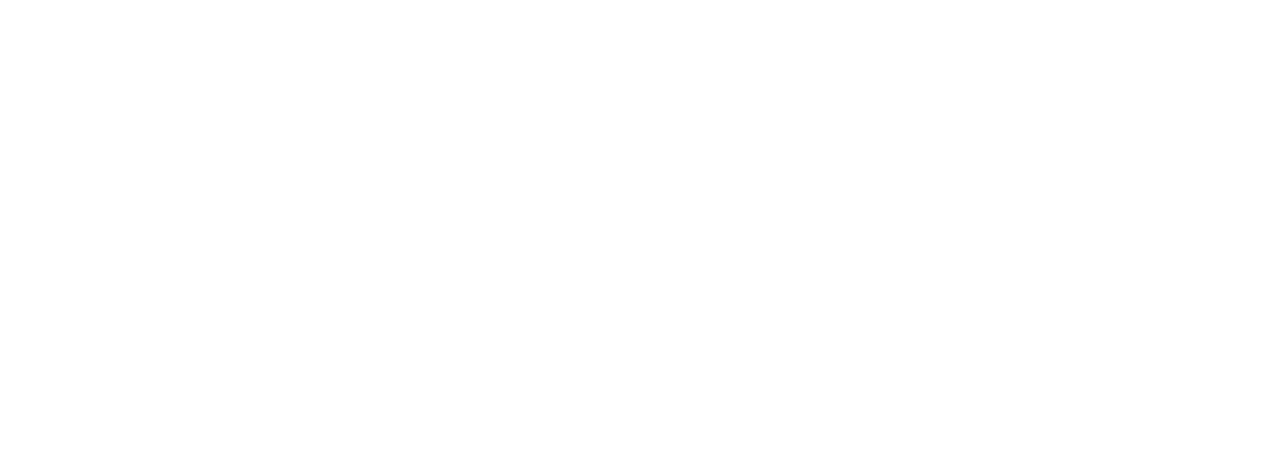
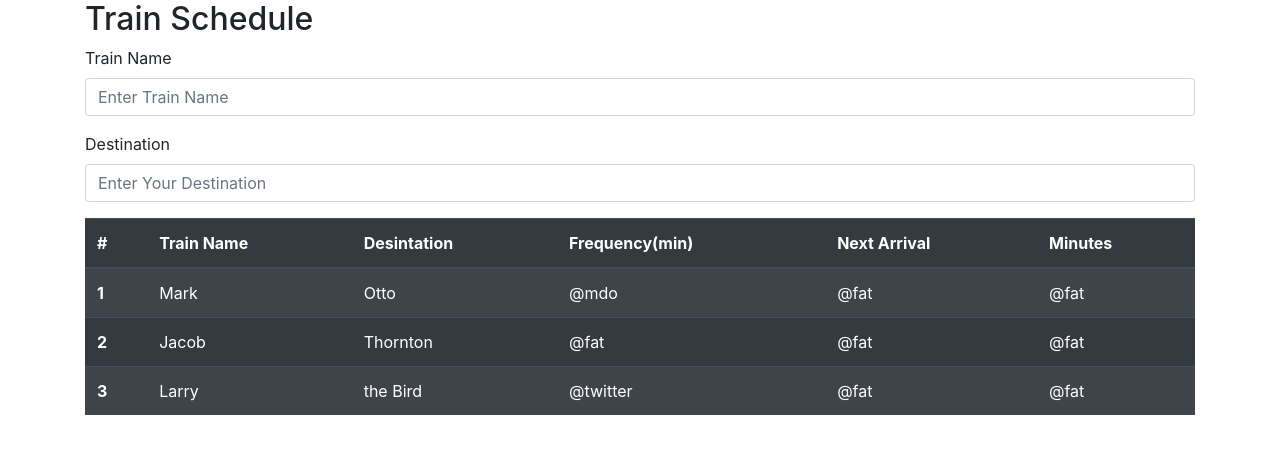
Before and after one commit to Josh-Kelly2015/Train-Scheduler, a plain HTML site: page index.html in a window 1280 px wide. Drawn offline with nearby package versions, Linux system fonts and the light colour scheme.

Commit message:
added skeleton to html

```diff
--- a/index.html
+++ b/index.html
@@ -24,8 +24,72 @@
 </head>
 
 <body>
+    <div class="row">
+        <div class="container">
+            <h2>Train Schedule</h2>
+        </div>
+    </div>
 
 
+    <div class="row">
+        <div class="container">
+            <form>
+                <div class="form-group">
+                    <label for="formGroupExampleInput">Train Name</label>
+                    <input type="text" class="form-control" id="formGroupExampleInput" placeholder="Enter Train Name">
+                </div>
+                <div class="form-group">
+                    <label for="formGroupExampleInput2">Destination</label>
+                    <input type="text" class="form-control" id="formGroupExampleInput2"
+                        placeholder="Enter Your Destination">
+                </div>
+            </form>
+        </div>
+    </div>
+
+
+    <div class="row">
+        <div class="container">
+            <table class="table table-striped table-dark">
+                <thead>
+                    <tr>
+                        <th scope="col">#</th>
+                        <th scope="col">Train Name</th>
+                        <th scope="col">Desintation</th>
+                        <th scope="col">Frequency(min)</th>
+                        <th scope="col">Next Arrival</th>
+                        <th scope="col">Minutes</th>
+                    </tr>
+                </thead>
+                <tbody>
+                    <tr>
+                        <th scope="row">1</th>
+                        <td>Mark</td>
+                        <td>Otto</td>
+                        <td>@mdo</td>
+                        <td>@fat</td>
+                        <td>@fat</td>
+                    </tr>
+                    <tr>
+                        <th scope="row">2</th>
+                        <td>Jacob</td>
+                        <td>Thornton</td>
+                        <td>@fat</td>
+                        <td>@fat</td>
+                        <td>@fat</td>
+                    </tr>
+                    <tr>
+                        <th scope="row">3</th>
+                        <td>Larry</td>
+                        <td>the Bird</td>
+                        <td>@twitter</td>
+                        <td>@fat</td>
+                        <td>@fat</td>
+                    </tr>
+                </tbody>
+            </table>
+        </div>
+    </div>
 
 
 </body>
```
